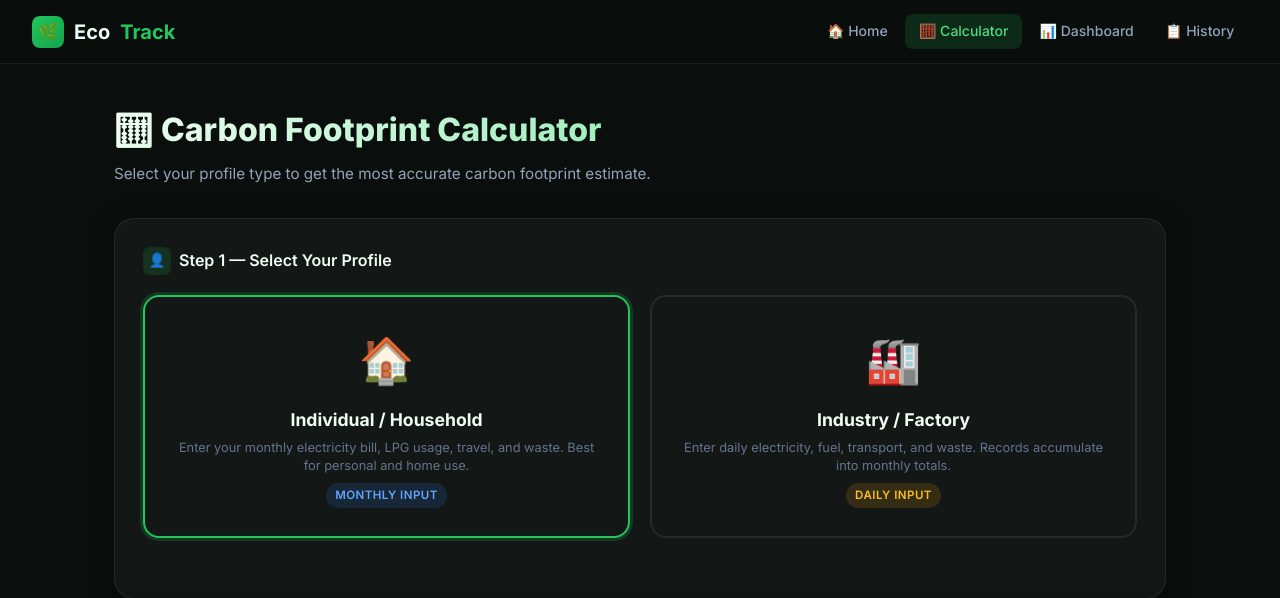
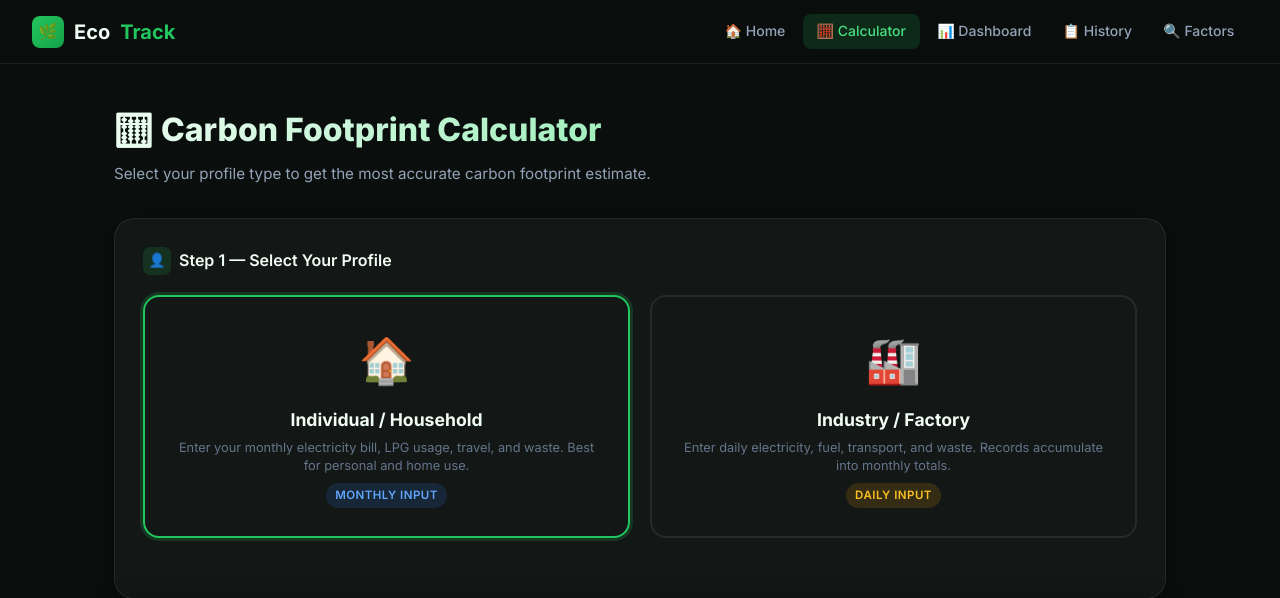
Before and after one commit to AkhileshYadav117/ECO-TRACK, a Flask app: page /calculator in a window 1280 px wide. Shown: the top 598 px of the page. Run offline with Flask 3, Linux system fonts and the light colour scheme.

Commit message:
nav: add Factors link to calculator navbar

```diff
--- a/templates/calculator.html
+++ b/templates/calculator.html
@@ -92,6 +92,7 @@
       <li><a href="/calculator" class="active">🧮 Calculator</a></li>
       <li><a href="/dashboard">📊 Dashboard</a></li>
       <li><a href="/history">📋 History</a></li>
+      <li><a href="/emission-factors">🔍 Factors</a></li>
     </ul>
   </nav>
 
```
